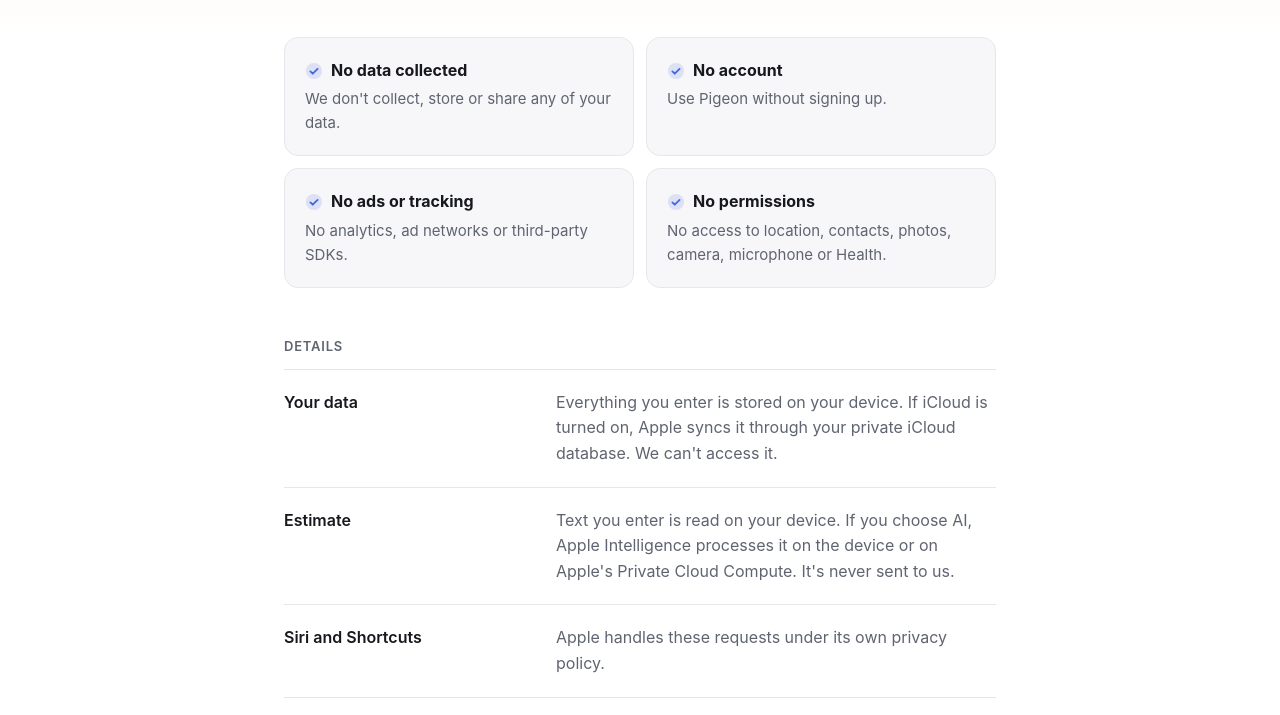
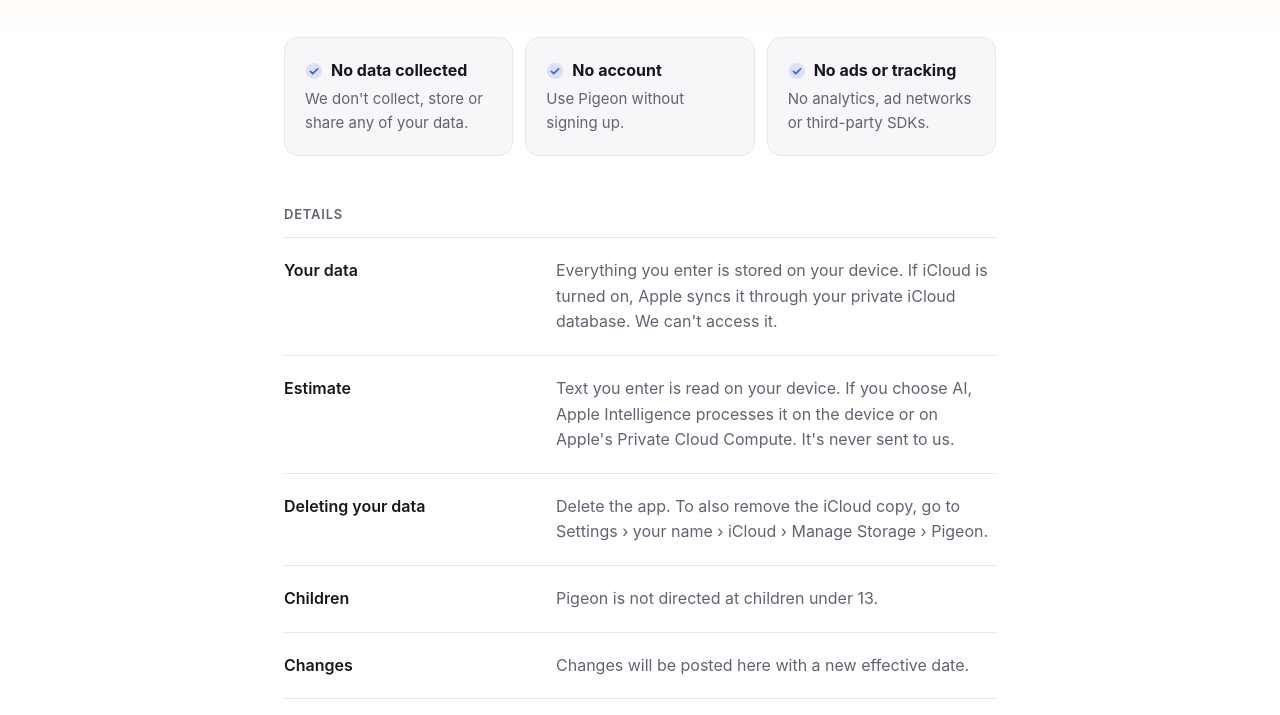
Before and after one commit to orangehour/pigeon, a plain HTML site: page privacy.html in a window 1280 px wide. Shown: the part 217-932 px from the top of the page. Drawn offline with Linux system fonts and the light colour scheme.

Commit message:
No permissions card, and no Siri or Shortcuts on either page
Co-Authored-By: Claude Opus 5.5 <noreply@anthropic.com>

```diff
--- a/privacy.html
+++ b/privacy.html
@@ -48,10 +48,6 @@
       <h3><svg><use href="#check"/></svg>No ads or tracking</h3>
       <p>No analytics, ad networks or third-party SDKs.</p>
     </div>
-    <div>
-      <h3><svg><use href="#check"/></svg>No permissions</h3>
-      <p>No access to location, contacts, photos, camera, microphone or Health.</p>
-    </div>
   </div>
 
   <h2>Details</h2>
@@ -63,10 +59,6 @@
     <div>
       <h3>Estimate</h3>
       <p>Text you enter is read on your device. If you choose AI, Apple Intelligence processes it on the device or on Apple's Private Cloud Compute. It's never sent to us.</p>
-    </div>
-    <div>
-      <h3>Siri and Shortcuts</h3>
-      <p>Apple handles these requests under its own privacy policy.</p>
     </div>
     <div>
       <h3>Deleting your data</h3>
--- a/style.css
+++ b/style.css
@@ -193,7 +193,7 @@ p {
 /* Privacy at a glance */
 .glance {
   display: grid;
-  grid-template-columns: 1fr 1fr;
+  grid-template-columns: repeat(3, 1fr);
   gap: 12px;
 }
 
```
Also changed, not shown: index.html (+0 -4 lines).
